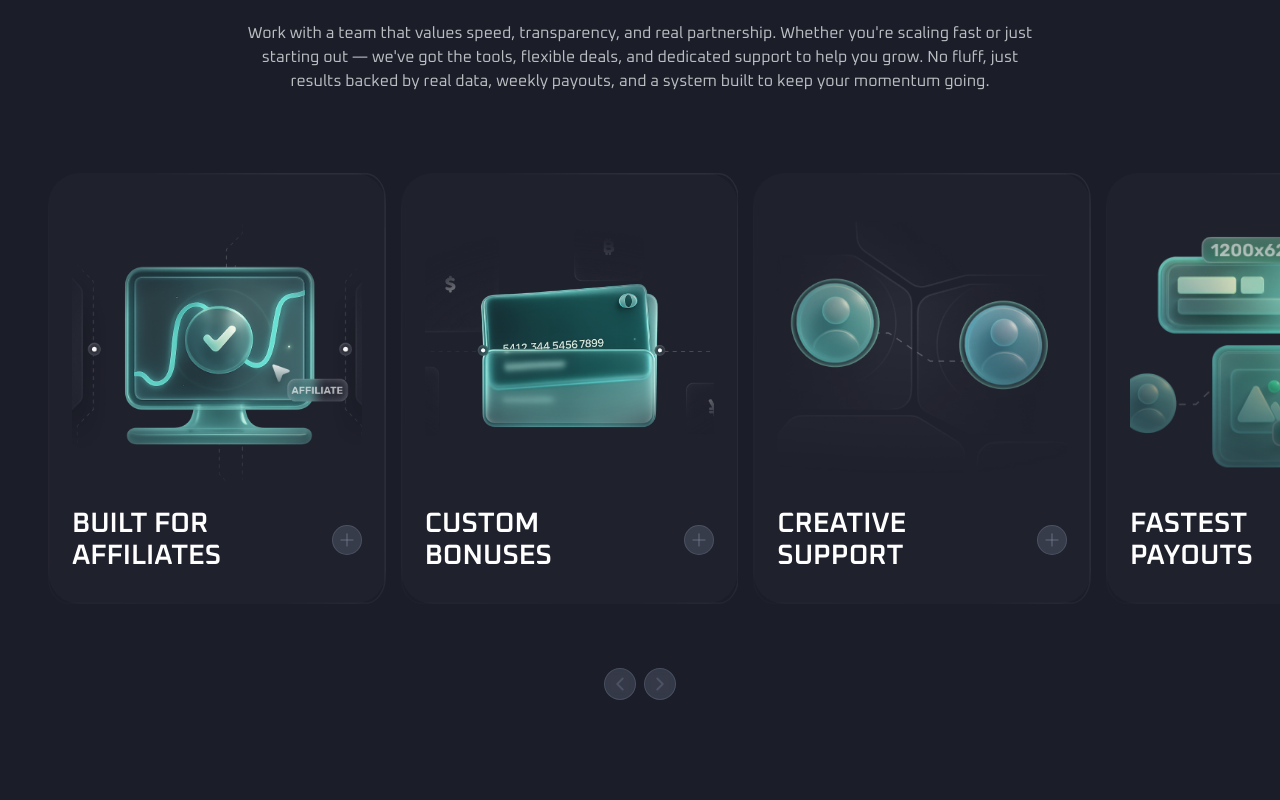
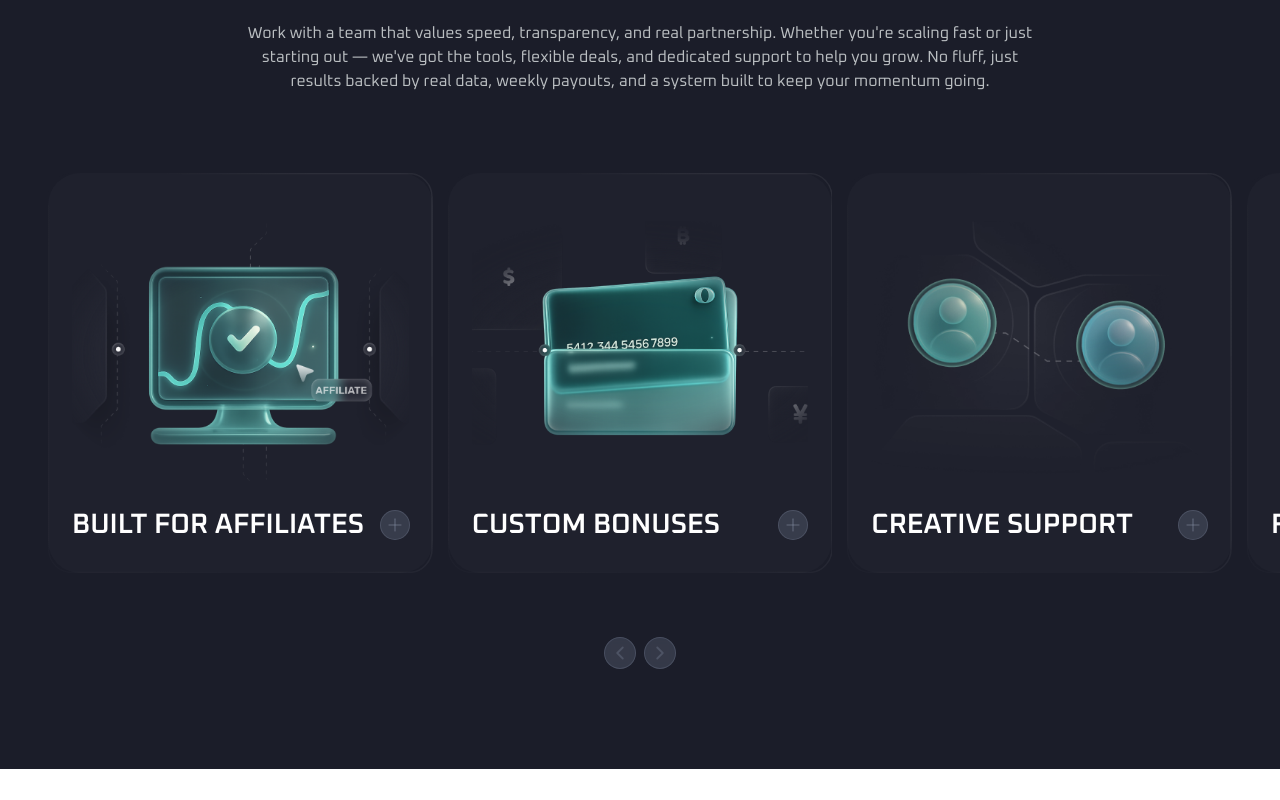
Before and after one commit to PouyaBirvand/thrill-landing, a Next.js app: page / in a window 1280 px wide. Shown: the part 995-1795 px from the top of the page. After the commit the page ends 1764 px from the top, so only its background shows below. Built offline with nearby package versions, Linux system fonts and the light colour scheme.

Commit message:
chore: fix the height featureacard

```diff
--- a/src/components/sections/features/FeatureCard.tsx
+++ b/src/components/sections/features/FeatureCard.tsx
@@ -127,7 +127,7 @@ export default function FeatureCard({ title, description, image, stats }: Featur
       </svg>
 
       {/* Content */}
-      <div className="relative w-full h-full rounded-3xl bg-[#F8F8F805] p-4 sm:p-6 md:py-xl flex pb-14 flex-col justify-between overflow-hidden min-h-[400px]">
+      <div className="relative w-full h-full rounded-3xl bg-[#F8F8F805] p-4 sm:p-6 md:py-xl flex pb-6 flex-col justify-between overflow-hidden min-h-[0px] sm:min-h-[400px]">
         {/* Image */}
         <div className="flex-1 flex mt-4 justify-center">
           <div className="w-full max-w-[369px] h-[200px] sm:h-[263px] rounded-xl flex items-center justify-center relative overflow-hidden">
@@ -139,7 +139,7 @@ export default function FeatureCard({ title, description, image, stats }: Featur
 
         {/* Header with Button */}
         <div className="flex items-center justify-between mt-4 sm:mt-6">
-          <h2 className="text-neutral-white text-lg sm:text-xl lg:text-2xl xl:text-[28px] font-semibold uppercase leading-tight flex-1 pr-4">
+          <h2 className="text-neutral-white text-lg text-nowrap sm:text-xl lg:text-2xl xl:text-[28px] font-semibold uppercase leading-tight flex-1 pr-4">
             {title}
           </h2>
           <button
--- a/src/components/sections/features/FeatureSlider.tsx
+++ b/src/components/sections/features/FeatureSlider.tsx
@@ -49,7 +49,7 @@ export default function FeatureSlider() {
               spaceBetween: 15,
             },
             1280: {
-              slidesPerView: 3.4,
+              slidesPerView: 3,
               spaceBetween: 15,
             },
           }}
```
